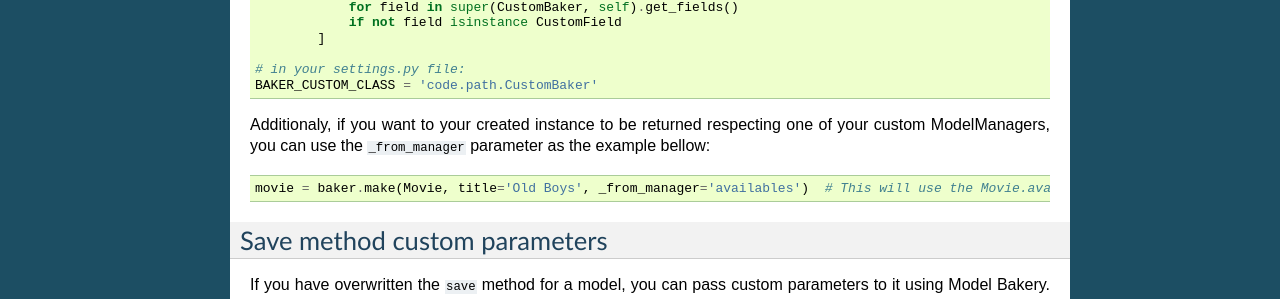
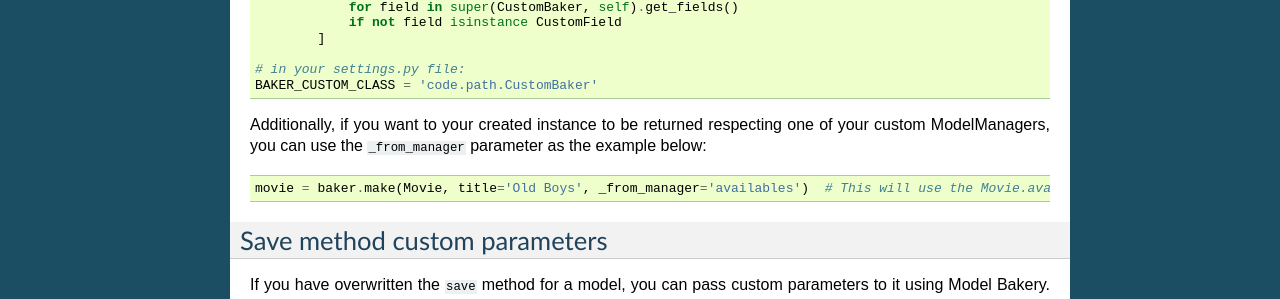
Before and after one commit to model-bakers/model_bakery, a Sphinx documentation site: the page built from docs/source/how_bakery_behaves.rst, in a window 1280 px wide and 900 px high, scrolled down 1608 px. Shown: the part 258-557 px from the top of the window. Built offline with Sphinx 7.4.7, drawn with Linux system fonts in a browser that asks for light colours.

Commit message:
Fix typos

```diff
--- a/docs/source/how_bakery_behaves.rst
+++ b/docs/source/how_bakery_behaves.rst
@@ -108,7 +108,7 @@ Examples:
     BAKER_CUSTOM_CLASS = 'code.path.CustomBaker'
 
 
-Additionaly, if you want to your created instance to be returned respecting one of your custom ModelManagers, you can use the ``_from_manager`` parameter as the example bellow:
+Additionally, if you want to your created instance to be returned respecting one of your custom ModelManagers, you can use the ``_from_manager`` parameter as the example below:
 
 
 .. code-block:: python
```
